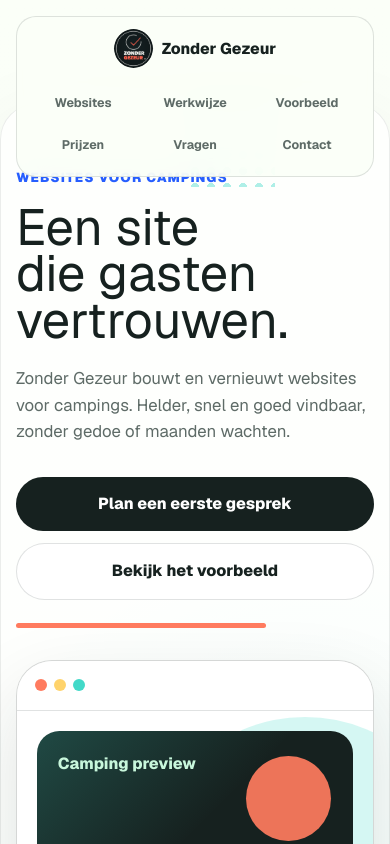
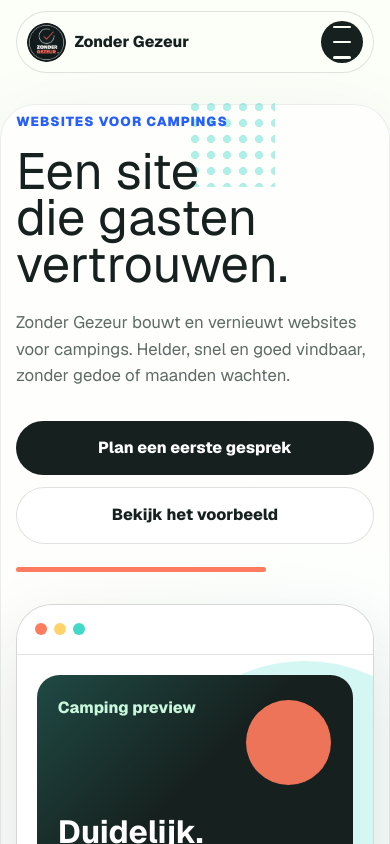
Before and after one commit to zondergezeur/zondergezeur, a Next.js app: page / in a window 390 px wide. Shown: the top 844 px of the page. Built offline with nearby package versions, Linux system fonts and the light colour scheme.

Commit message:
Fix mobile navigation header

```diff
--- a/app/globals.css
+++ b/app/globals.css
@@ -102,6 +102,69 @@
   background: var(--coral);
   box-shadow: 0 0.55rem 1.25rem rgba(255, 123, 95, 0.28);
   color: var(--ink);
+}
+
+.mobile-menu {
+  display: none;
+  position: relative;
+}
+
+.mobile-menu summary {
+  align-items: center;
+  aspect-ratio: 1;
+  background: var(--ink);
+  border: 0;
+  border-radius: 999px;
+  cursor: pointer;
+  display: grid;
+  gap: 0.23rem;
+  height: 2.65rem;
+  justify-content: center;
+  list-style: none;
+  padding: 0;
+  width: 2.65rem;
+}
+
+.mobile-menu summary::-webkit-details-marker {
+  display: none;
+}
+
+.mobile-menu summary::marker {
+  content: "";
+}
+
+.mobile-menu summary span {
+  background: var(--paper);
+  border-radius: 999px;
+  display: block;
+  height: 0.14rem;
+  width: 1.1rem;
+}
+
+.mobile-menu nav {
+  background: rgba(251, 255, 248, 0.98);
+  border: 1px solid var(--line);
+  border-radius: 1rem;
+  box-shadow: 0 1rem 2.5rem rgba(22, 33, 31, 0.14);
+  display: grid;
+  gap: 0.25rem;
+  min-width: 12.5rem;
+  padding: 0.45rem;
+  position: absolute;
+  right: 0;
+  top: calc(100% + 0.65rem);
+}
+
+.mobile-menu nav a {
+  border-radius: 0.75rem;
+  color: var(--ink);
+  font-size: 0.98rem;
+  font-weight: 800;
+  padding: 0.85rem 0.95rem;
+}
+
+.mobile-menu nav a:hover {
+  background: var(--coral);
 }
 
 .hero {
@@ -1277,21 +1340,18 @@
 
 @media (max-width: 880px) {
   .site-header {
-    align-items: stretch;
-    border-radius: 1.25rem;
-    flex-direction: column;
-    padding: 0.75rem;
+    border-radius: 999px;
+    gap: 0.75rem;
+    padding: 0.55rem 0.6rem;
+    top: 0.7rem;
   }
 
   .top-nav {
-    display: grid;
-    grid-template-columns: repeat(3, 1fr);
+    display: none;
   }
 
-  .top-nav a {
-    font-size: 0.78rem;
-    padding: 0.6rem 0.45rem;
-    text-align: center;
+  .mobile-menu {
+    display: block;
   }
 
   .hero,
@@ -1307,7 +1367,7 @@
 
   .hero {
     min-height: auto;
-    padding-top: 10.5rem;
+    padding-top: 7rem;
   }
 
   .hero-showcase {
@@ -1339,7 +1399,13 @@
 
 @media (max-width: 520px) {
   .brand {
-    justify-content: center;
+    min-width: 0;
+  }
+
+  .brand span:last-child {
+    overflow: hidden;
+    text-overflow: ellipsis;
+    white-space: nowrap;
   }
 
   h1 {
--- a/app/page.tsx
+++ b/app/page.tsx
@@ -87,6 +87,21 @@
           <a href="#vragen">Vragen</a>
           <a href="#contact">Contact</a>
         </nav>
+        <details className="mobile-menu">
+          <summary aria-label="Open menu">
+            <span aria-hidden="true" />
+            <span aria-hidden="true" />
+            <span aria-hidden="true" />
+          </summary>
+          <nav aria-label="Mobiele navigatie">
+            <a href="#websites">Websites</a>
+            <a href="#werkwijze">Werkwijze</a>
+            <a href="#voorbeeld">Voorbeeld</a>
+            <a href="#prijzen">Prijzen</a>
+            <a href="#vragen">Vragen</a>
+            <a href="#contact">Contact</a>
+          </nav>
+        </details>
       </header>
 
       <section className="hero">
```
